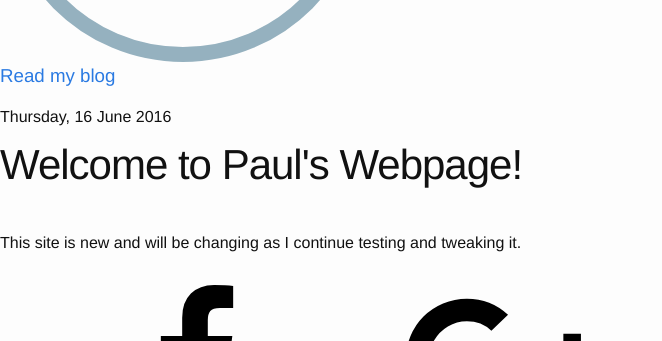
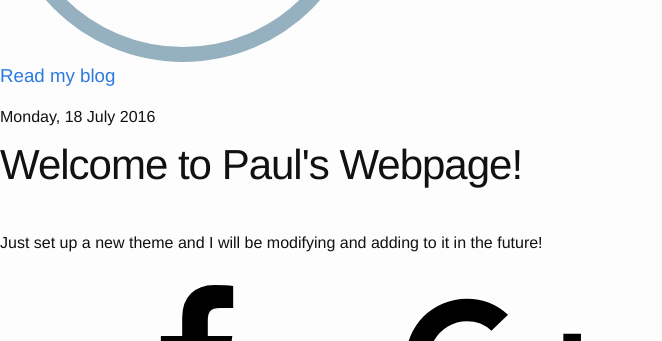
Before and after one commit to paul-bartlett/paul-bartlett.github.io, a Jekyll site: the page built from _posts/2016-06-16-welcome-to-paul's-webpage.markdown, in a window 1280 px wide. Shown: the part 572-913 px from the top of the page, without its empty margins (0-662 px from the left). Built offline with Jekyll 4.4.1, drawn with Linux system fonts in a browser that asks for light colours; nearby versions of some CDN libraries; comment, search, counter and statistics services are not loaded.

Commit message:
First post

```diff
--- a/_posts/2016-06-16-welcome-to-paul's-webpage.markdown
+++ b/_posts/2016-06-16-welcome-to-paul's-webpage.markdown
@@ -1,7 +1,8 @@
 ---
 layout: post
+type: blog
 title:  "Welcome to Paul's Webpage!"
-date:   2016-06-16 3:56:47 -0500
+date:   2016-07-18 1:29:47 -0500
 categories: jekyll update
 ---
-This site is new and will be changing as I continue testing and tweaking it.
+Just set up a new theme and I will be modifying and adding to it in the future!
```
Also changed, not shown: 1 other file.
